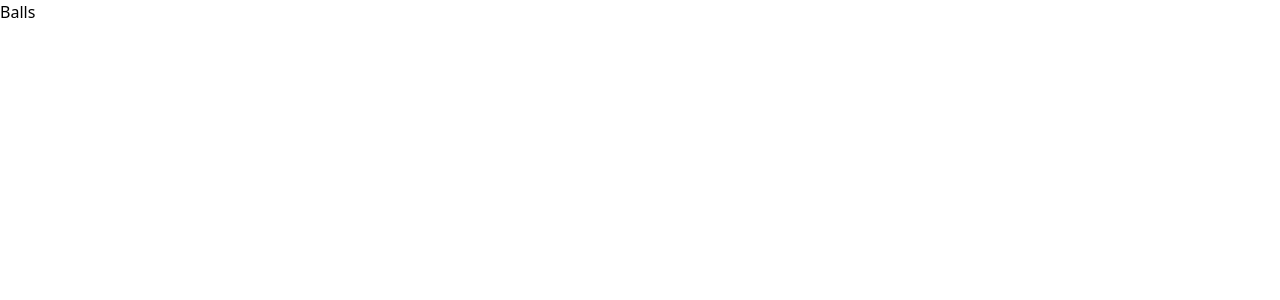
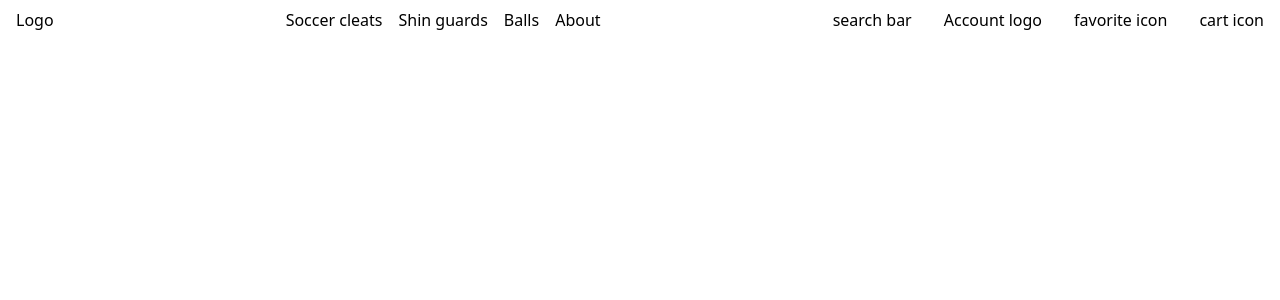
Before and after one commit to MaseCodes20/store-template-1, a Next.js app: page /balls in a window 1280 px wide. Shown: the top 300 px of the page. Built offline with nearby package versions, Linux system fonts and the light colour scheme.

Commit message:
Header page navigation added

```diff
--- a/components/Header.js
+++ b/components/Header.js
@@ -1,19 +1,30 @@
+import { useRouter } from "next/router";
 import React from "react";
 
 function Header() {
+  const router = useRouter();
+
   return (
-    <header className="sticky top-0 z-10 bg-slate-400">
+    <header className="sticky top-0 z-10 bg-white">
       <div className="hidden md:flex justify-center items-center h-10">
-        <button className="mx-4">
+        <button className="mx-4" onClick={() => router.push("/")}>
           <h1>Logo</h1>
         </button>
 
         <div className="flex-1 bg-white">
           <nav className="flex justify-center">
-            <button className="mx-2">page</button>
-            <button className="mx-2">page</button>
-            <button className="mx-2">page</button>
-            <button className="mx-2">page</button>
+            <button className="mx-2" onClick={() => router.push("/cleats")}>
+              Soccer cleats
+            </button>
+            <button className="mx-2" onClick={() => router.push("/shinguards")}>
+              Shin guards
+            </button>
+            <button className="mx-2" onClick={() => router.push("/balls")}>
+              Balls
+            </button>
+            <button className="mx-2" onClick={() => router.push("/")}>
+              About
+            </button>
           </nav>
         </div>
         <div className="mx-4">
--- a/pages/balls.js
+++ b/pages/balls.js
@@ -1,7 +1,12 @@
 import React from "react";
+import Header from "../components/Header";
 
 function Balls() {
-  return <div>Balls</div>;
+  return (
+    <div>
+      <Header />
+    </div>
+  );
 }
 
 export default Balls;
--- a/pages/cleats.js
+++ b/pages/cleats.js
@@ -1,7 +1,12 @@
 import React from "react";
+import Header from "../components/Header";
 
 function Cleats() {
-  return <div>C</div>;
+  return (
+    <div>
+      <Header />
+    </div>
+  );
 }
 
 export default Cleats;
--- a/pages/shinguards.js
+++ b/pages/shinguards.js
@@ -1,7 +1,12 @@
 import React from "react";
+import Header from "../components/Header";
 
 function Shinguards() {
-  return <div>S</div>;
+  return (
+    <div>
+      <Header />
+    </div>
+  );
 }
 
 export default Shinguards;
```
